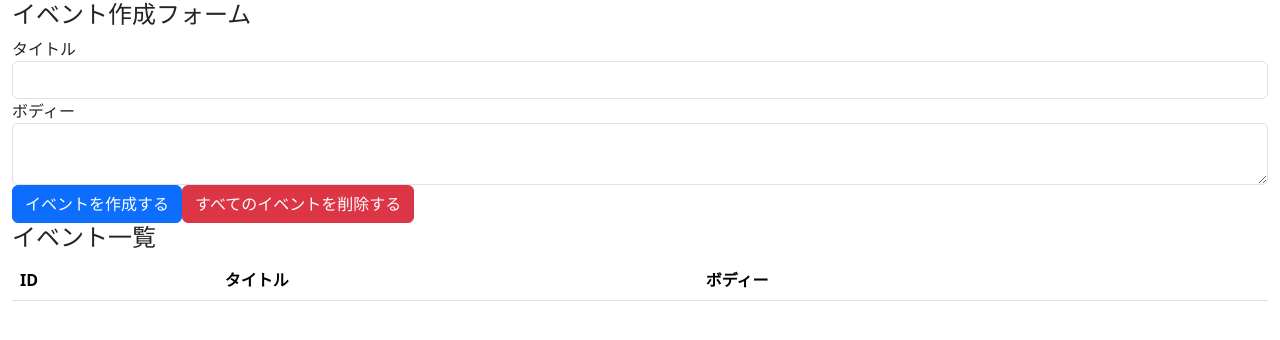
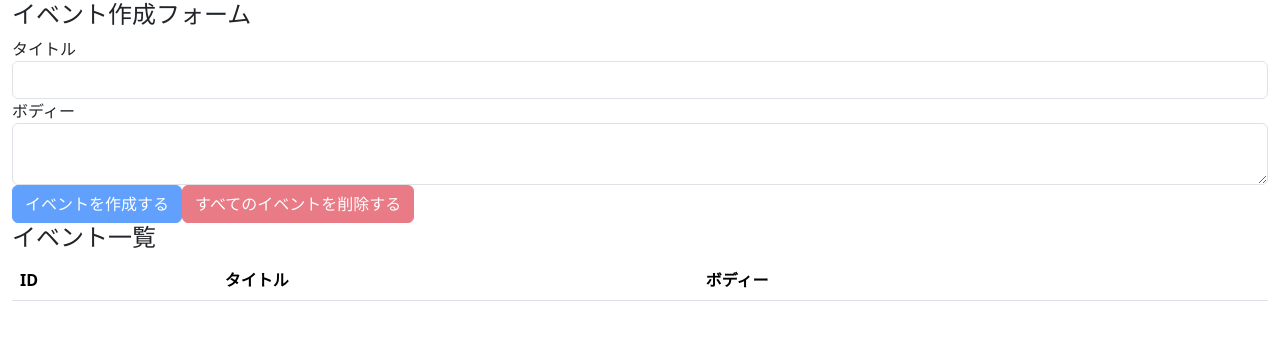
Before and after one commit to den413/react-hooks-101, a React (Create React App) app: page / in a window 1280 px wide. Shown: the top 340 px of the page. Built offline with nearby package versions, Linux system fonts and the light colour scheme.

Commit message:
implement all events deletion feature

```diff
--- a/src/conponents/App.js
+++ b/src/conponents/App.js
@@ -19,6 +19,17 @@ const App = () => {
     setTitle("");
     setBody("");
   };
+
+  const deleteAllEvents = (e) => {
+    e.preventDefault();
+    const result = window.confirm("すべてのイベントを削除しますか？");
+    if (result)
+      dispatch({
+        type: "DELETE_ALL_EVENT",
+      });
+  };
+
+  const unCreatable = title === "" || body === "";
 
   return (
     <div className="container-fluid">
@@ -52,10 +63,20 @@ const App = () => {
           />
         </div>
 
-        <button type="button" className="btn btn-primary" onClick={addEvent}>
+        <button
+          type="button"
+          className="btn btn-primary"
+          onClick={addEvent}
+          disabled={unCreatable}
+        >
           イベントを作成する
         </button>
-        <button type="button" className="btn btn-danger">
+        <button
+          type="button"
+          className="btn btn-danger"
+          onClick={deleteAllEvents}
+          disabled={state.length === 0}
+        >
           すべてのイベントを削除する
         </button>
 
@@ -70,9 +91,9 @@ const App = () => {
             </tr>
           </thead>
           <tbody>
-            {state.map((event, index) => {
-              <Event key={index} event={event} dispatch={dispatch} />;
-            })}
+            {state.map((event, index) => (
+              <Event key={index} event={event} dispatch={dispatch} />
+            ))}
           </tbody>
         </table>
       </form>
--- a/src/conponents/Event.js
+++ b/src/conponents/Event.js
@@ -3,7 +3,9 @@ import React from "react";
 const Event = ({ event, dispatch }) => {
   const id = event.id;
   const handleClickDeleteButton = () => {
-    dispatch({ type: "DELETE_EVENT", id });
+    const result = window.confirm(`イベント(id=${id})を削除しますか？`);
+
+    if (result) dispatch({ type: "DELETE_EVENT", id });
   };
 
   return (
```
